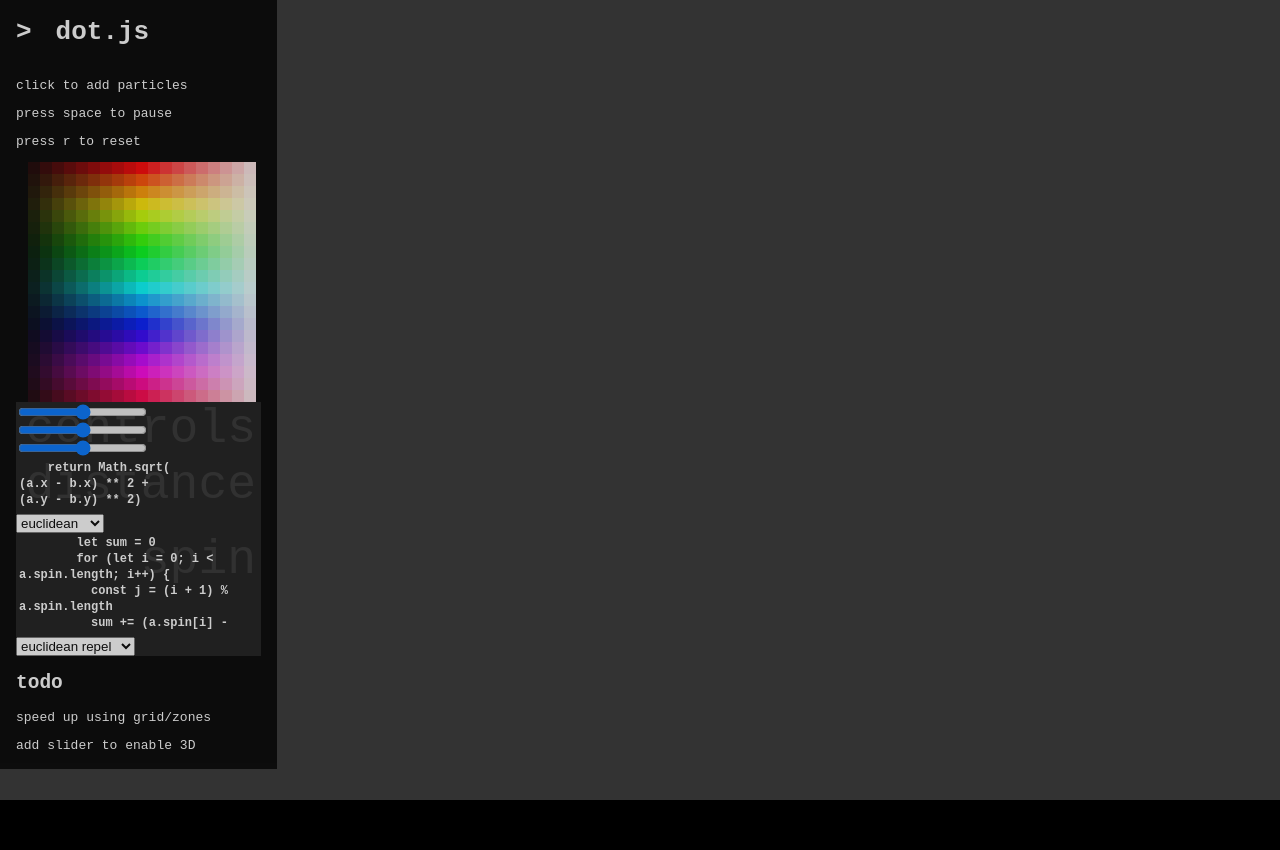
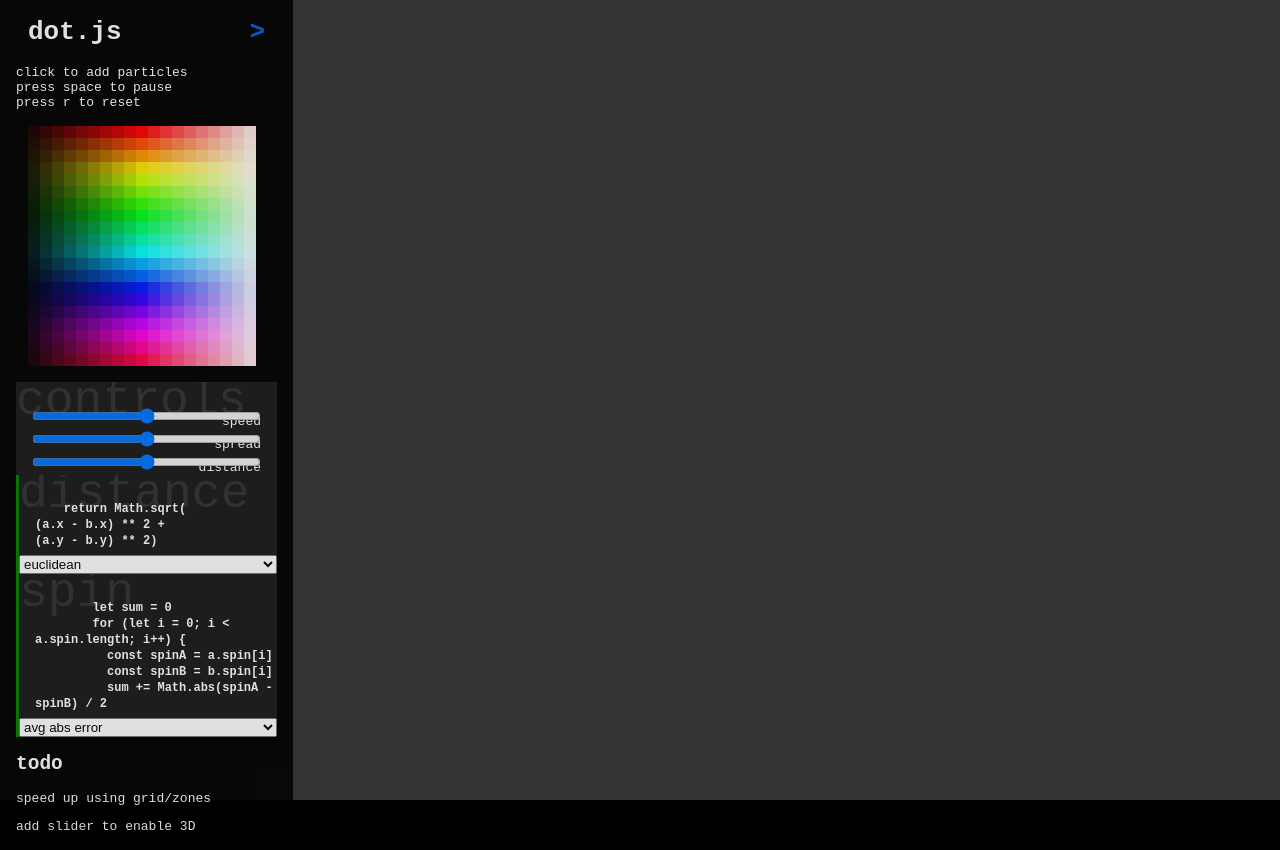
Before and after one commit to LeonKuhne/dotjs, a plain HTML site: page index.html in a window 1280 px wide. Before the commit the page ends 804 px from the top, so only its background shows below. Drawn offline with Linux system fonts and the light colour scheme; animation ran at ten frames a second.

Commit message:
side menu improvements

```diff
--- a/assets/styles.css
+++ b/assets/styles.css
@@ -1,5 +1,9 @@
 :root {
   --menu-width: 15rem;
+  --menu-border: 1rem;
+  --menu-opacity-min: 0.15;
+  --menu-opacity-max: 0.85;
+  --menu-animation-speed: 0.25s;
 } html, body {
   width: 100%;
   height: 100%;
@@ -10,39 +14,60 @@
   width: 100%;
   height: 100%;
   background: #333;
+} input {
+  margin-left: 1rem;
+  width: calc(100% - 2rem);
+} label {
+  padding-right: 1rem;
+  text-align: end;
+  display: block;
+  position: relative;
+} .controls label {
+  margin-top: -0.75rem;
+  z-index: -1;
 } .info {
   position: absolute;
   z-index: 1;
   background: black;
-  opacity: 0.15;
+  opacity: var(--menu-opacity-min);
   font-family: monospace;
   cursor: default;
-  animation: fadeout 1s;
+  animation: fadeout var(--menu-animation-speed);
 } .info:hover {
-  animation: fadein 1s;
-  opacity: 0.75;
+  animation: fadein var(--menu-animation-speed);
+  opacity: var(--menu-opacity-max);
 } .info > * {
-  margin-left: 1rem;
-  margin-right: 1rem;
+  margin-left: var(--menu-border);
+  margin-right: var(--menu-border);
 } .head {
   display: flex;
+  margin: 0;
+  padding-left: var(--menu-border);
+  padding-right: var(--menu-border);
 } .head-text {
   flex: 1;
   padding-left: 0.75rem;
 } .toggleMenu {
   margin-right: .75rem;
-} .toggleMenu:hover {
+} .head:hover {
   cursor: pointer;
-  color: #aaa;
+} .head:hover .toggleMenu {
+  color: #0060df;
 } .toggleMenu.active {
   /* rotate 90 degrees */
   transform: rotate(90deg);
 } .menu {
   margin-bottom: 1rem;
+} .instructions {
+  margin-bottom: 1rem;
+} .instructions p {
+  margin: 0;
 } .color-palette {
   display: flex;
   flex-wrap: wrap;
   width: var(--menu-width);
+  margin-top: 1rem;
+  margin-bottom: 1rem;
 } .color {
   width: calc(var(--menu-width) / 20);
   height: calc(var(--menu-width) / 20);
@@ -58,23 +83,26 @@
   overflow-y: hidden;
   width: var(--menu-width);
   border: none;
-  border-left: 3px solid black;
-  margin-left: -1rem;
   padding-left: 1rem;
   font-weight: bold;
+} .codeMenu {
+  border-left: 3px solid black;
 } .code:focus {
   outline: none;
-} .distanceCodePreset {
+} .codePreset {
   display: block;
+  width: 100%;
+} .codeError {
+  color: red;
 } .menuContainer {
   background-color: rgba(255, 255, 255, 0.1);
   overflow: hidden;
   margin-left: 0;
 } .menuTitle {
-  height: 0;
+  height: 2rem;
   width: var(--menu-width);
   font-size: 3rem;
-  text-align: end;
+  margin-top: -0.5rem;
 } .menuTitle div {
   z-index: -1;
   position: relative;
@@ -85,9 +113,9 @@
   overflow-y: hidden;
   margin-bottom: 0;
 } @keyframes fadein {
-  from { opacity: 0.15; }
-  to   { opacity: 0.75; }
+  from { opacity: var(--menu-opacity-min); }
+  to   { opacity: var(--menu-opacity-max); }
 } @keyframes fadeout {
-  from { opacity: 0.75; }
-  to   { opacity: 0.15; }
+  from { opacity: var(--menu-opacity-max); }
+  to   { opacity: var(--menu-opacity-min); }
 }
--- a/index.html
+++ b/index.html
@@ -11,34 +11,39 @@
 <body>
   <div class="info">
     <div class="head">
+      <h1 class="head-text">dot.js</h1>
       <a class="toggleMenu"><h1>></h1></a>
-      <h1 class="head-text">dot.js</h1>
     </div>
     <div class="menu">
-      <p>click to add particles</p>
-      <p>press space to pause</p>
-      <p>press r to reset</p>
+      <div class="instructions">
+        <p>click to add particles</p>
+        <p>press space to pause</p>
+        <p>press r to reset</p>
+      </div>
       <div class="color-palette"></div>
       <div class="controls menuContainer">
         <div class="menuTitle"><div>controls</div></div>
         <input class="setSpeed" type="range" title="speed"
           min="0" max="0.1" step="0.00001" />
+        <label>speed</label>
         <input class="setSpread" type="range" title="spread"
           min="0.01" max="0.1" step="0.001" />
+        <label>spread</label>
         <input class="setMinInteractDistance" type="range" title="min interact distance"
           min="0.01" max="1.0" step="0.001" />
+        <label>distance</label>
       </div>
-      <div class="menuContainer">
+      <div class="menuContainer codeMenu">
         <div class="menuTitle"><div>distance</div></div>
         <textarea class="distanceCode code" title="distance function"></textarea>
-        <div class="distanceCodeError code"></div>
-        <select class="distanceCodePreset"></select>
+        <div class="distanceCodeError code codeError"></div>
+        <select class="distanceCodePreset codePreset"></select>
       </div>
-      <div class="menuContainer">
+      <div class="menuContainer codeMenu">
         <div class="menuTitle"><div>spin</div></div>
         <textarea class="spinCode code" title="spin delta function"></textarea>
-        <div class="spinCodeError code"></div>
-        <select class="spinCodePreset"></select>
+        <div class="spinCodeError code codeError"></div>
+        <select class="spinCodePreset codePreset"></select>
       </div>
       <h2>todo</h2>
       <p>speed up using grid/zones</p>
--- a/src/codeNode.js
+++ b/src/codeNode.js
@@ -1,6 +1,6 @@
 export class CodeNode {
 
-  constructor(engine, codeElem, errorElem, selectedElem, presets, storageKey, updateCode) {
+  constructor(engine, codeElem, errorElem, selectedElem, presets, updateCode) {
     // set distance function
     this.codeElem = codeElem
     this.errorElem = errorElem
@@ -27,21 +27,19 @@ export class CodeNode {
       this.codeElem.dispatchEvent(new Event('input'))
     })
     this.selectedElem.dispatchEvent(new Event('change'))
-    this.codeElem.value = localStorage.getItem(storageKey) || this.presets[this.selectedElem.value]
+    this.codeElem.value = this.presets[this.selectedElem.value]
     if (this.codeElem) {
       this.codeElem.addEventListener('input', e => {
         const code = e.target.value
         // update code
         try {
           this.onUpdateCode(new Function('a', 'b', code))
-          this.codeElem.style.borderColor = 'green'
+          this.codeElem.parentElement.style.borderColor = 'green'
           this.errorElem.innerText = ''
         } catch (err) {
-          this.codeElem.style.borderColor = 'red'
+          this.codeElem.parentElement.style.borderColor = 'red'
           this.errorElem.innerText = err.message
         }
-        // cache code
-        localStorage.setItem(storageKey, code)
         // update height
         const numLines = code.split('\n').length
         e.target.style.height = `${numLines}rem`
--- a/src/engine.js
+++ b/src/engine.js
@@ -1,6 +1,7 @@
 import { Particle } from './particle.js'
 import { Position } from './position.js'
 import { Vector } from './vector.js'
+import { Timer } from './timer.js'
 
 // particle engine
 export class Engine {
@@ -63,17 +64,18 @@ export class Engine {
   }
 
   draw(ctx) {
-    ctx.clearRect(0, 0, this.canvas.width, this.canvas.height)
     const screenSize = this.screenSize()
     const borderSize = this.borderSize()
     ctx.beginPath()
 
     // draw particles
+    ctx.clearRect(borderSize.x, borderSize.y, screenSize.x, screenSize.y)
     for (let particle of this.particles) {
       particle.draw(ctx, borderSize, screenSize, this.color)
     }
 
-    // 0.04ms draw only portions of frame that are needed
+    // 0.033ms draw only portions of frame that are needed
+    setTimeout(() => {
       for (let y = -1; y <= 1; y++) {
         for (let x = -1; x <= 1; x++) {
           if (x == 0 && y == 0) { continue }
@@ -82,11 +84,13 @@ export class Engine {
             .multiply(screenSize)
             .slide(borderSize)
           // draw frame
+          ctx.clearRect(pos.x, pos.y, screenSize.x, screenSize.y)
           ctx.drawImage(canvas,
             borderSize.x, borderSize.y, screenSize.x, screenSize.y,
             pos.x, pos.y, screenSize.x, screenSize.y)
         }
       }
+    }, 0)
 
     // stamp
     ctx.stroke()
--- a/src/index.js
+++ b/src/index.js
@@ -7,7 +7,7 @@ window.onload = () => {
   // setup canvas
   const canvas = document.getElementById('canvas')
   canvas.width = document.body.clientWidth
-  canvas.height= document.body.clientHeight
+  canvas.height = document.body.clientHeight
 
   // setup engine
   const engine = new Engine(canvas)
@@ -104,8 +104,9 @@ window.onload = () => {
 
   // toggle sidebar menu
   const menu = document.querySelector('.menu')
+  const head = document.querySelector('.head')
   const menuToggle = document.querySelector('.toggleMenu')
-  menuToggle.addEventListener('click', e => {
+  head.addEventListener('click', e => {
     menu.classList.toggle('hidden')
     menuToggle.classList.toggle('active')
   })
@@ -144,7 +145,7 @@ window.onload = () => {
           Math.sin(a.x - b.x)
             + Math.sin(a.y - b.y)
         )`,
-  }, 'distanceCode', callback => engine.distanceFunc = callback)
+  }, callback => engine.distanceFunc = callback)
 
   // set spin function
   new CodeNode(
@@ -153,6 +154,14 @@ window.onload = () => {
     document.querySelector('.spinCodeError'),
     document.querySelector('.spinCodePreset'),
     {
+      "avg abs error": `\
+        let sum = 0
+        for (let i = 0; i < a.spin.length; i++) {
+          const spinA = a.spin[i]
+          const spinB = b.spin[i]
+          sum += Math.abs(spinA - spinB) / 2
+        }
+        return (sum / a.spin.length) ** 0.5`,
       "euclidean repel": `\
         let sum = 0
         for (let i = 0; i < a.spin.length; i++) {
@@ -202,15 +211,7 @@ window.onload = () => {
           sum += ((spinA - spinB) / 2) ** 2
         }
         return (sum / a.spin.length) ** 0.5`,
-      "avg abs error": `\
-        let sum = 0
-        for (let i = 0; i < a.spin.length; i++) {
-          const spinA = a.spin[i]
-          const spinB = b.spin[i]
-          sum += Math.abs(spinA - spinB) / 2
-        }
-        return (sum / a.spin.length) ** 0.5`,
-    }, 'spinCode', callback => Particle.SpinDelta = callback)
+    }, callback => Particle.SpinDelta = callback)
 
   // start
   engine.run()
```
Lines whose indentation alone changed are shown as unchanged.
